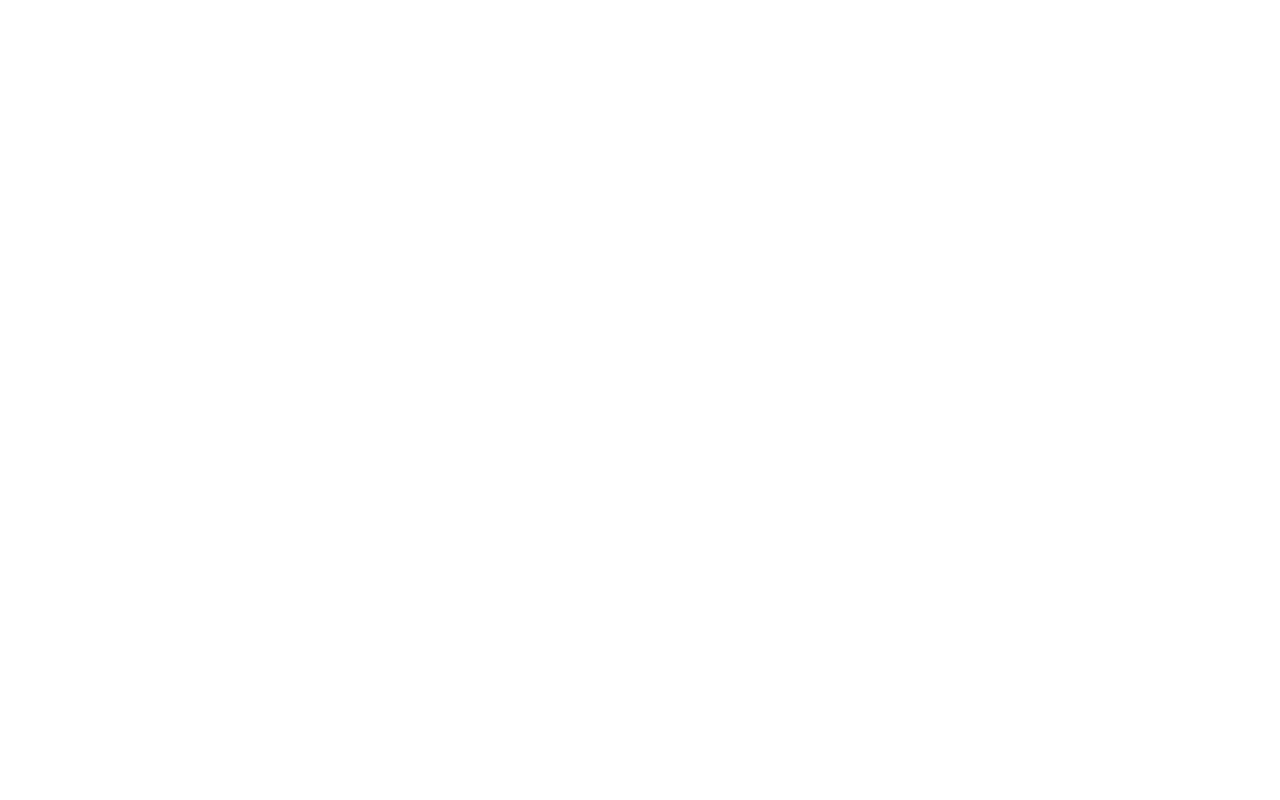
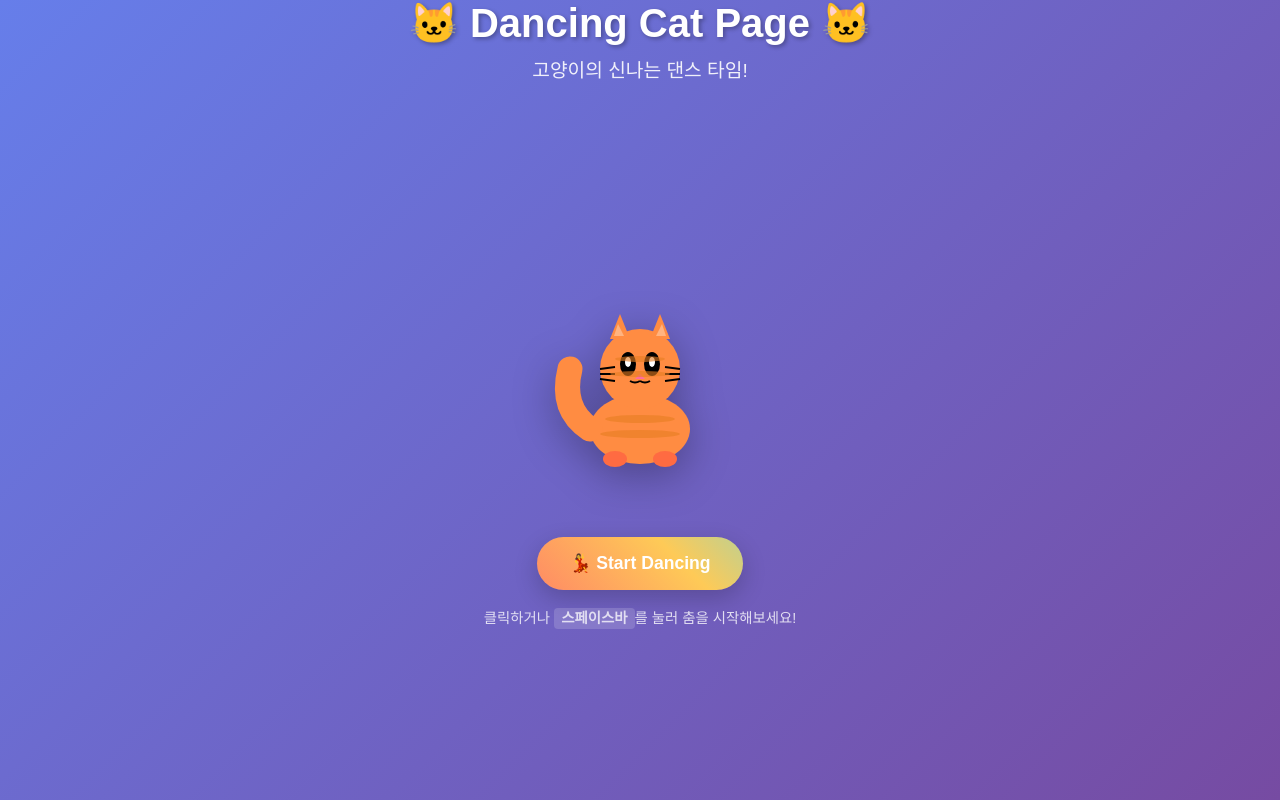
Before and after one commit to choichoijin/cat-dancing-page, a plain HTML site: page index.html in a window 1280 px wide. Drawn offline with Linux system fonts and the light colour scheme; the site is published under a folder, as on GitHub Pages, so addresses that start at the root find nothing.

Commit message:
Fix asset paths for GitHub Pages

```diff
--- a/index.html
+++ b/index.html
@@ -2,11 +2,11 @@
 <html lang="en">
   <head>
     <meta charset="UTF-8" />
-    <link rel="icon" type="image/svg+xml" href="/vite.svg" />
+    <link rel="icon" type="image/svg+xml" href="./vite.svg" />
     <meta name="viewport" content="width=device-width, initial-scale=1.0" />
-    <title>cat-dancing-page</title>
-    <script type="module" crossorigin src="/assets/index-CEB7QCfN.js"></script>
-    <link rel="stylesheet" crossorigin href="/assets/index-BB8p0ihb.css">
+    <title>🐱 Dancing Cat Page</title>
+    <script type="module" crossorigin src="./assets/index-CEB7QCfN.js"></script>
+    <link rel="stylesheet" crossorigin href="./assets/index-BB8p0ihb.css">
   </head>
   <body>
     <div id="root"></div>
```
